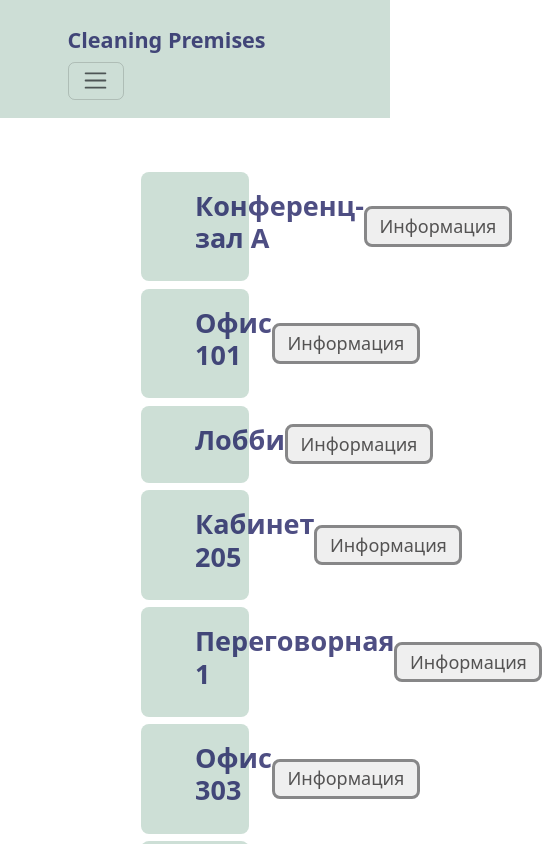
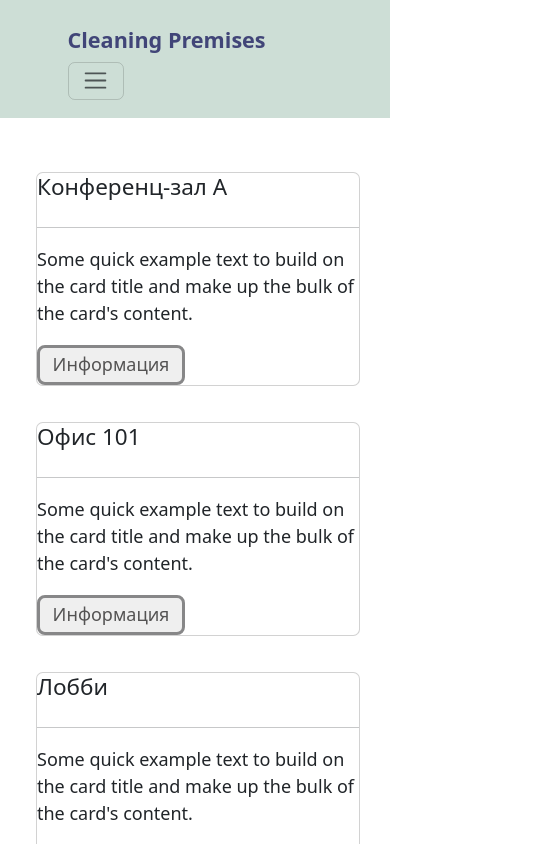
Before and after one commit to ppank0/cleaning-premises, a React (Create React App) app in the folder cleaning-premises/: page /rooms in a window 390 px wide. Shown: the top 844 px of the page, 542 px wide, since content can reach past the window. Built offline with nearby package versions, Linux system fonts and the light colour scheme.

Commit message:
feat: add card element

```diff
--- a/cleaning-premises/src/components/RoomItem.jsx
+++ b/cleaning-premises/src/components/RoomItem.jsx
@@ -5,17 +5,24 @@ import MyPopup from './CustomPopup'
 const RoomItem = ({room}) => {
     return (
         <>
-            <div className="roomItem-container">
-                <h3 className='roomItem_container-title'>{room.name}</h3>
+
+        <div className="card" style={{width: '18rem'}}>
+        <div className="roomItem-card_header">
+                <h5 className="card-title">{room.name}</h5>
+        </div>
+            <hr className='roomItem-hr'/>
+            <p className="card-text">Some quick example text to build on the card title and make up the bulk of the card's content.</p>
+               <div className="roomItem-popup_container">
                 <MyPopup
                     item ={<button className='popup-btn'>Информация</button>}
                     popupContent={<div style={{padding:'2rem 4rem'}}>
                     <p style={{marginBottom:'1rem'}}>Статус: {room.cleaned}</p>
                     <p>Последняя уборка помещения была: {room.lastCleanedDate}</p>
-                </div>}
-                    />
+                    </div>}
+                />
+               </div>
+        </div>
 
-            </div>
         </>
      );
 }
--- a/cleaning-premises/src/styles/roomPage.css
+++ b/cleaning-premises/src/styles/roomPage.css
@@ -1,7 +1,18 @@
 .roomPage-container{
     margin: 3rem 10rem;
-    display: flex;
-    flex-direction: column;
+    display: grid;
+    grid-template-columns: repeat(auto-fit, minmax(270px, 1fr));
+    gap: 2rem;
     align-items: center;
-    gap: .4rem;
 }
+
+@media screen and (max-width:1070px){
+    .roomPage-container{
+        margin: 3rem 4rem;
+    }
+}
+@media screen and (max-width:810px){
+    .roomPage-container{
+        margin: 3rem 2rem;
+    }
+}
```
